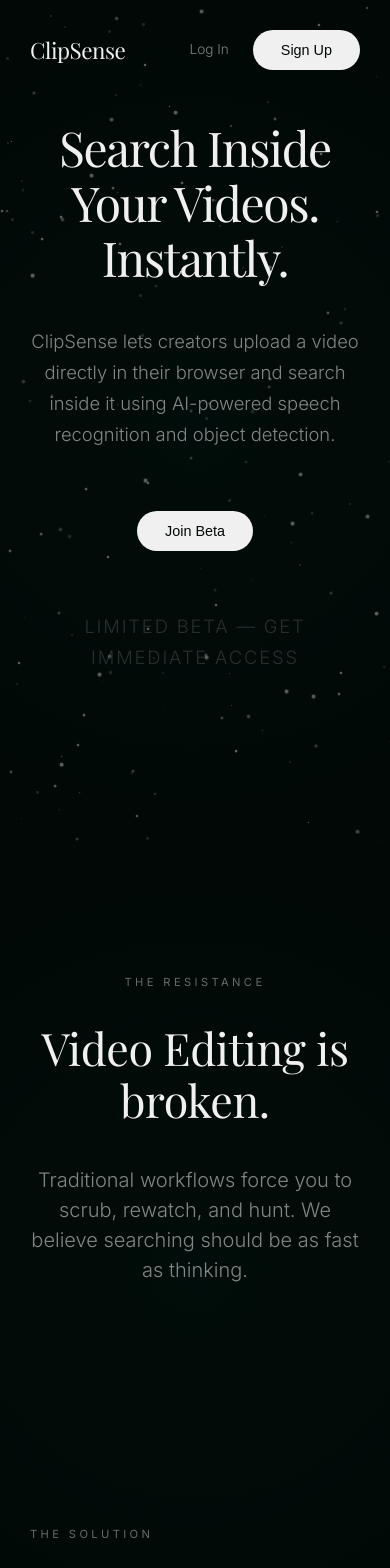
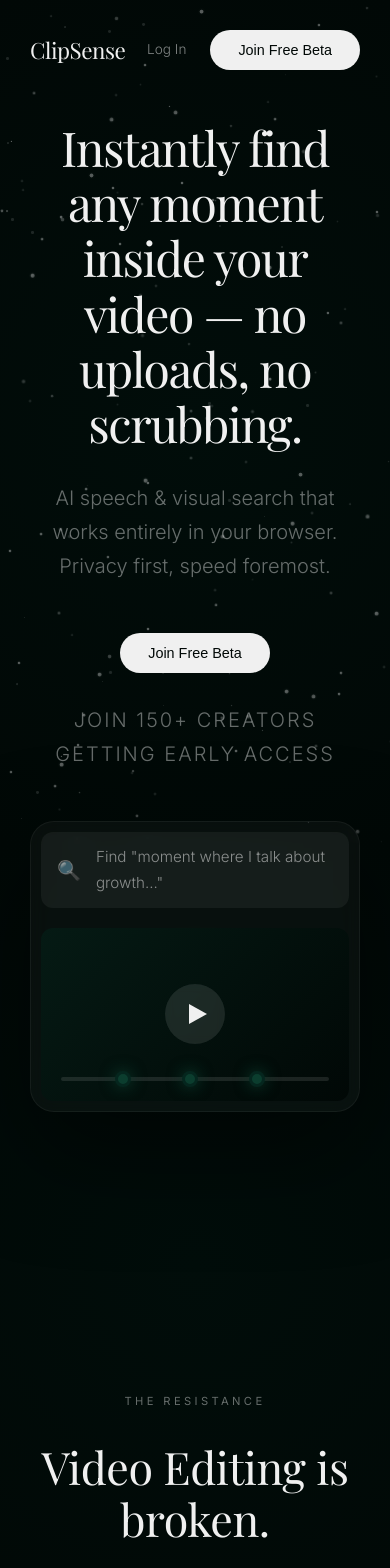
Before and after one commit to DEVuttkarsh12/clip-sense, a React (Vite) app: page / in a window 390 px wide. Shown: the top 1568 px of the page. Built offline with nearby package versions, Linux system fonts and the light colour scheme; the HTML template or start-up script is replaced by a standard one.

Commit message:
some design changes

```diff
--- a/src/components/CTA.jsx
+++ b/src/components/CTA.jsx
@@ -7,8 +7,11 @@
         <section className="section cta">
             <div className="container">
                 <div className="cta-box">
+                    <p className="eyebrow">Early Access</p>
                     <h2>Experience ClipSense Today.</h2>
-                    <button className="btn btn-primary" onClick={() => setIsPopupOpen(true)}>Join Beta</button>
+                    <p className="cta-subtext">Join 150+ creators finding moments instead of scrubbing for them.</p>
+                    <button className="btn btn-primary" onClick={() => setIsPopupOpen(true)}>Join Free Beta</button>
+                    <p className="cta-footer-text">Built by creators, for creators. Local first. Privacy foremost.</p>
                 </div>
             </div>
 
--- a/src/components/Features.jsx
+++ b/src/components/Features.jsx
@@ -7,12 +7,20 @@
             desc: 'ClipSense builds a deep understanding of your video\'s content, allowing for complex queries that go beyond simple text matching.'
         },
         {
-            title: 'Local Sovereignty',
-            desc: 'Your data stays on your machine. We use WASM and WebGPU to run heavy AI models directly in your browser.'
+            title: "Find spoken words instantly",
+            desc: "Search for any phrase or keyword. ClipSense identifies the exact millisecond it was spoken.",
         },
         {
-            title: 'Instant Timeline',
-            desc: 'No more waiting for "processing". As soon as you drop a file, the indexing begins in real-time.'
+            title: "Jump to exact timestamps",
+            desc: "No more scrubbing. Click a search result and the video jumps instantly to the right moment.",
+        },
+        {
+            title: "Privacy first: no uploads",
+            desc: "Your videos never leave your browser. AI processing happens locally on your machine.",
+        },
+        {
+            title: "Visual Search (Coming Soon)",
+            desc: "Search for objects, people, or scenes visually. The ultimate creative navigation tool.",
         },
         {
             title: 'Seamless Export',
--- a/src/components/Hero.jsx
+++ b/src/components/Hero.jsx
@@ -5,16 +5,31 @@
         <section className="section hero">
             <div className="container hero-container">
                 <div className="hero-content">
-                    <h1>Search Inside Your Videos. Instantly.</h1>
+                    <h1>Instantly find any moment inside your video — no uploads, no scrubbing.</h1>
                     <p>
-                        ClipSense lets creators upload a video directly in their browser and search inside it using AI-powered speech recognition and object detection.
+                        AI speech & visual search that works entirely in your browser. Privacy first, speed foremost.
                     </p>
                     <div className="hero-btns">
-                        <button className="btn btn-primary">Join Beta</button>
+                        <button className="btn btn-primary">Join Free Beta</button>
                     </div>
                     <p className="hero-subtext">
-                        Limited Beta — Get immediate access
+                        Join 150+ creators getting early access
                     </p>
+
+                    <div className="hero-mockup">
+                        <div className="mock-search-bar">
+                            <span className="search-icon">🔍</span>
+                            <span className="search-text">Find "moment where I talk about growth..."</span>
+                        </div>
+                        <div className="mock-video-frame">
+                            <div className="mock-play-btn"></div>
+                            <div className="mock-timestamp-bubbles">
+                                <div className="bubble" style={{ left: '20%' }}></div>
+                                <div className="bubble" style={{ left: '45%' }}></div>
+                                <div className="bubble" style={{ left: '70%' }}></div>
+                            </div>
+                        </div>
+                    </div>
                 </div>
             </div>
         </section>
--- a/src/components/Navbar.jsx
+++ b/src/components/Navbar.jsx
@@ -22,7 +22,7 @@
                 </ul>
                 <div className="nav-cta">
                     <a href="#" className="login-link">Log In</a>
-                    <button className="btn btn-primary">Sign Up</button>
+                    <button className="btn btn-primary">Join Free Beta</button>
                 </div>
             </div>
         </nav>
--- a/src/styles.css
+++ b/src/styles.css
@@ -238,30 +238,122 @@
 .hero-container {
     position: relative;
     z-index: 2;
-    max-width: 850px;
+    max-width: 1000px;
 }
 
 .hero-content h1 {
-    font-size: 5rem;
-    margin-bottom: 40px;
+    font-size: 4.5rem;
+    margin-bottom: 30px;
     letter-spacing: -0.03em;
+    max-width: 900px;
+    margin-left: auto;
+    margin-right: auto;
 }
 
 .hero-content p {
-    font-size: 1.15rem;
-    max-width: 600px;
-    margin: 0 auto 60px;
+    font-size: 1.25rem;
+    max-width: 700px;
+    margin: 0 auto 50px;
+    opacity: 0.8;
 }
 
 .hero-btns {
-    margin-bottom: 60px;
+    margin-bottom: 30px;
 }
 
 .hero-subtext {
     font-size: 0.8rem;
-    opacity: 0.3;
+    opacity: 0.5;
     text-transform: uppercase;
     letter-spacing: 0.1em;
+    margin-bottom: 80px;
+}
+
+/* Hero Mockup */
+.hero-mockup {
+    width: 100%;
+    max-width: 850px;
+    margin: 0 auto;
+    background: rgba(255, 255, 255, 0.03);
+    border: 1px solid var(--border-subtle);
+    border-radius: 24px;
+    padding: 20px;
+    box-shadow: 0 40px 100px rgba(0, 0, 0, 0.5);
+    backdrop-filter: blur(10px);
+}
+
+.mock-search-bar {
+    background: rgba(255, 255, 255, 0.05);
+    border-radius: 12px;
+    padding: 16px 24px;
+    display: flex;
+    align-items: center;
+    gap: 15px;
+    margin-bottom: 20px;
+    text-align: left;
+}
+
+.search-icon {
+    font-size: 1.2rem;
+    opacity: 0.6;
+}
+
+.search-text {
+    font-size: 0.95rem;
+    color: var(--gray-text);
+    font-weight: 300;
+}
+
+.mock-video-frame {
+    aspect-ratio: 16/9;
+    background: linear-gradient(135deg, #051A14 0%, #010806 100%);
+    border-radius: 12px;
+    position: relative;
+    display: flex;
+    align-items: center;
+    justify-content: center;
+    overflow: hidden;
+}
+
+.mock-play-btn {
+    width: 60px;
+    height: 60px;
+    background: rgba(255, 255, 255, 0.1);
+    border-radius: 50%;
+    position: relative;
+    backdrop-filter: blur(5px);
+}
+
+.mock-play-btn::after {
+    content: '';
+    position: absolute;
+    top: 50%;
+    left: 55%;
+    transform: translate(-50%, -50%);
+    border-style: solid;
+    border-width: 10px 0 10px 18px;
+    border-color: transparent transparent transparent var(--white);
+}
+
+.mock-timestamp-bubbles {
+    position: absolute;
+    bottom: 20px;
+    left: 20px;
+    right: 20px;
+    height: 4px;
+    background: rgba(255, 255, 255, 0.1);
+    border-radius: 10px;
+}
+
+.bubble {
+    position: absolute;
+    top: -6px;
+    width: 16px;
+    height: 16px;
+    background: var(--pine-accent);
+    border: 3px solid #05261e;
+    border-radius: 50%;
+    box-shadow: 0 0 15px var(--pine-accent);
 }
 
 /* Problem Section Fixes */
@@ -413,7 +505,21 @@
 
 .cta-box h2 {
     font-size: 4rem;
-    margin-bottom: 60px;
+    margin-bottom: 20px;
+}
+
+.cta-subtext {
+    font-size: 1.2rem;
+    color: var(--gray-text);
+    margin-bottom: 40px;
+}
+
+.cta-footer-text {
+    margin-top: 30px;
+    font-size: 0.8rem;
+    opacity: 0.4;
+    text-transform: uppercase;
+    letter-spacing: 0.1em;
 }
 
 /* Footer */
@@ -535,7 +641,17 @@
     }
 
     .hero-content h1 {
-        font-size: 4.5rem;
+        font-size: 3.5rem;
+    }
+
+    .hero-mockup {
+        padding: 10px;
+        margin-bottom: 40px;
+    }
+
+    .mock-search-bar {
+        padding: 12px 16px;
+        font-size: 0.8rem;
     }
 
     .problem-header-alt h2 {
```
